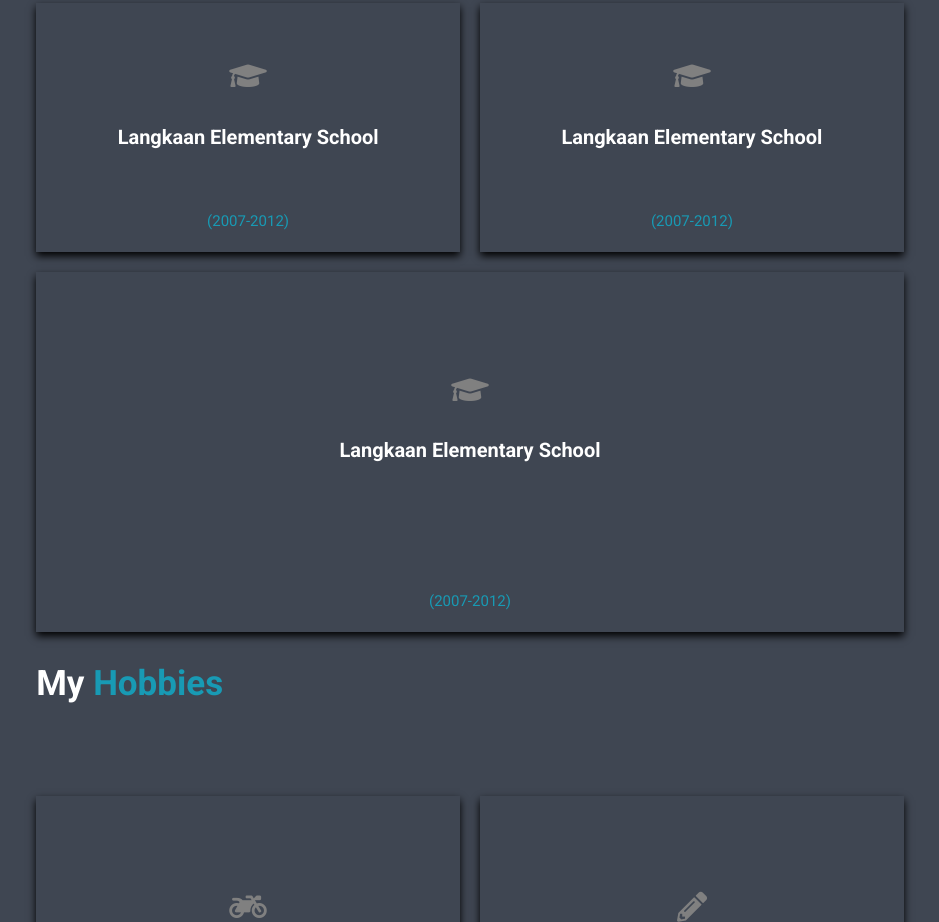
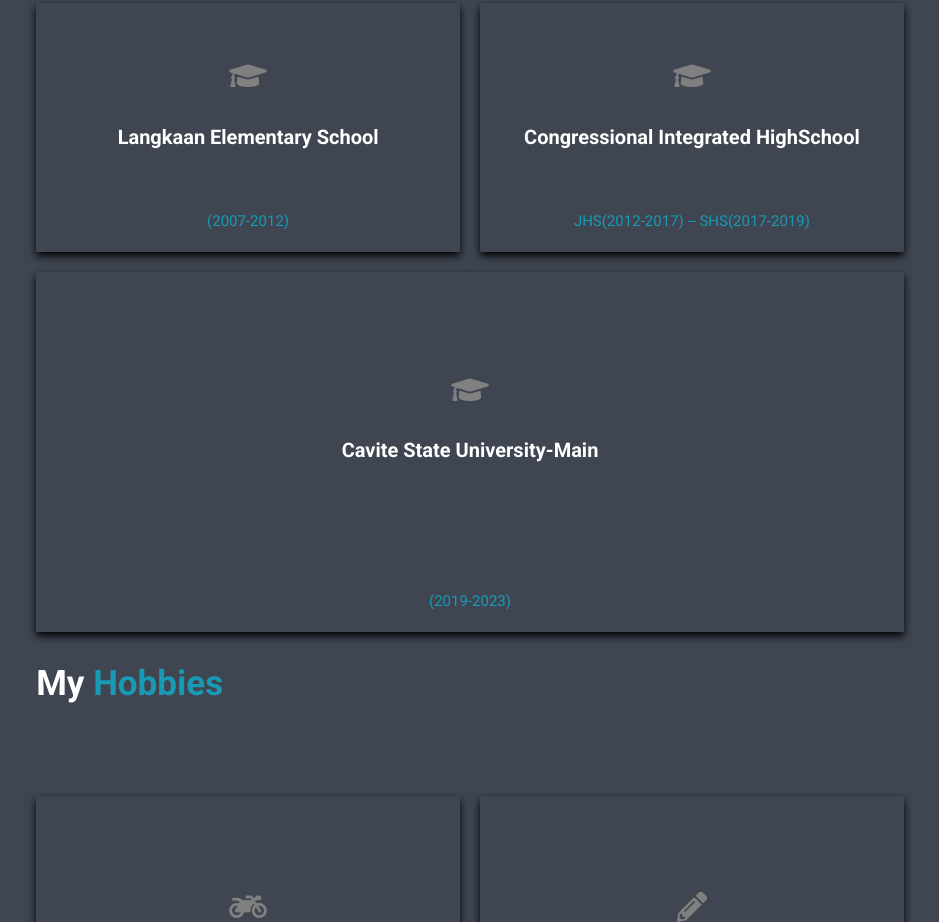
Before and after one commit to Jimueltomas/Finals, a plain HTML site: page Finals/index.html in a window 1280 px wide. Shown: the part 1780-2702 px from the top of the page, without its empty margins (320-1259 px from the left). Drawn offline with Linux system fonts and the light colour scheme.

Commit message:
Update index.html

```diff
--- a/Finals/index.html
+++ b/Finals/index.html
@@ -94,14 +94,14 @@
             </div>
           <div class="box">
             <i class="fas fa-graduation-cap"></i>
-              <h4>Langkaan Elementary School</h4>
-              <p>(2007-2012)</p>
+               <h4>Congressional Integrated HighSchool</h4>
+              <p>JHS(2012-2017) -- SHS(2017-2019)</p>
             </div>
 
         <div class="box">
             <i class="fas fa-graduation-cap"></i>
-              <h4>Langkaan Elementary School</h4>
-              <p>(2007-2012)</p>
+              <h4>Cavite State University-Main</h4>
+              <p>(2019-2023)</p>
             </div>
           </div>
           </div>
```
